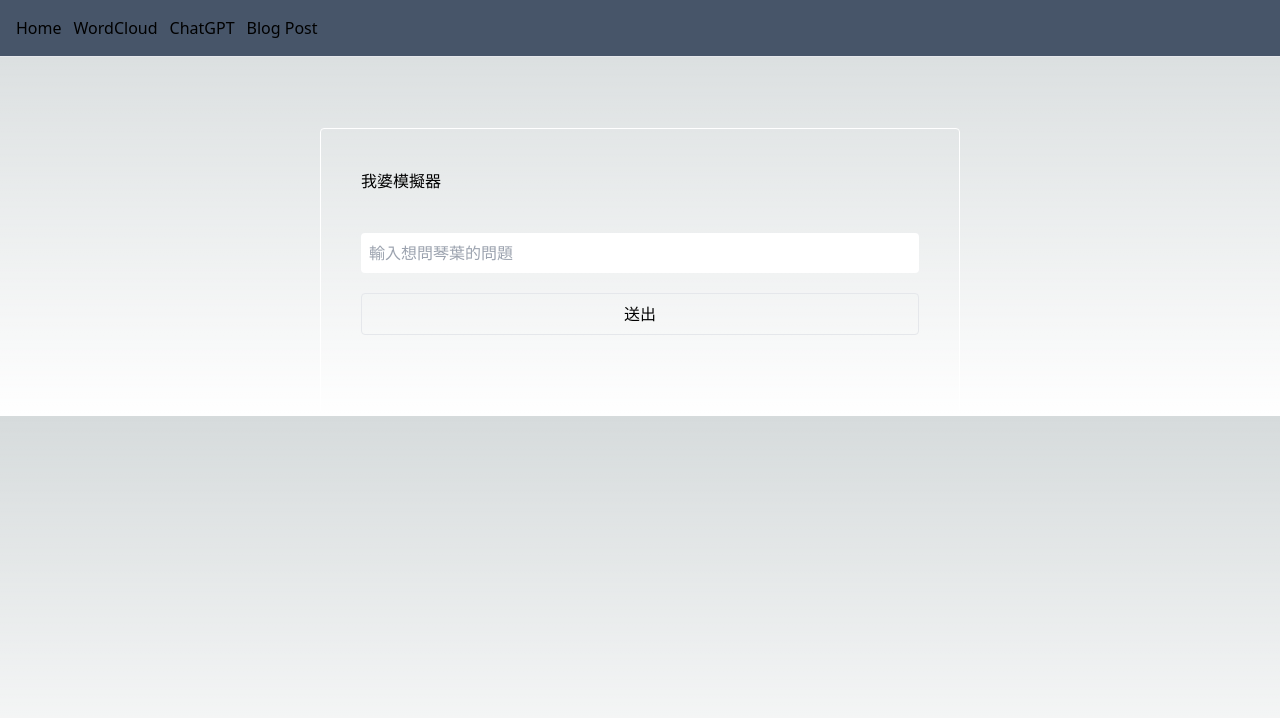
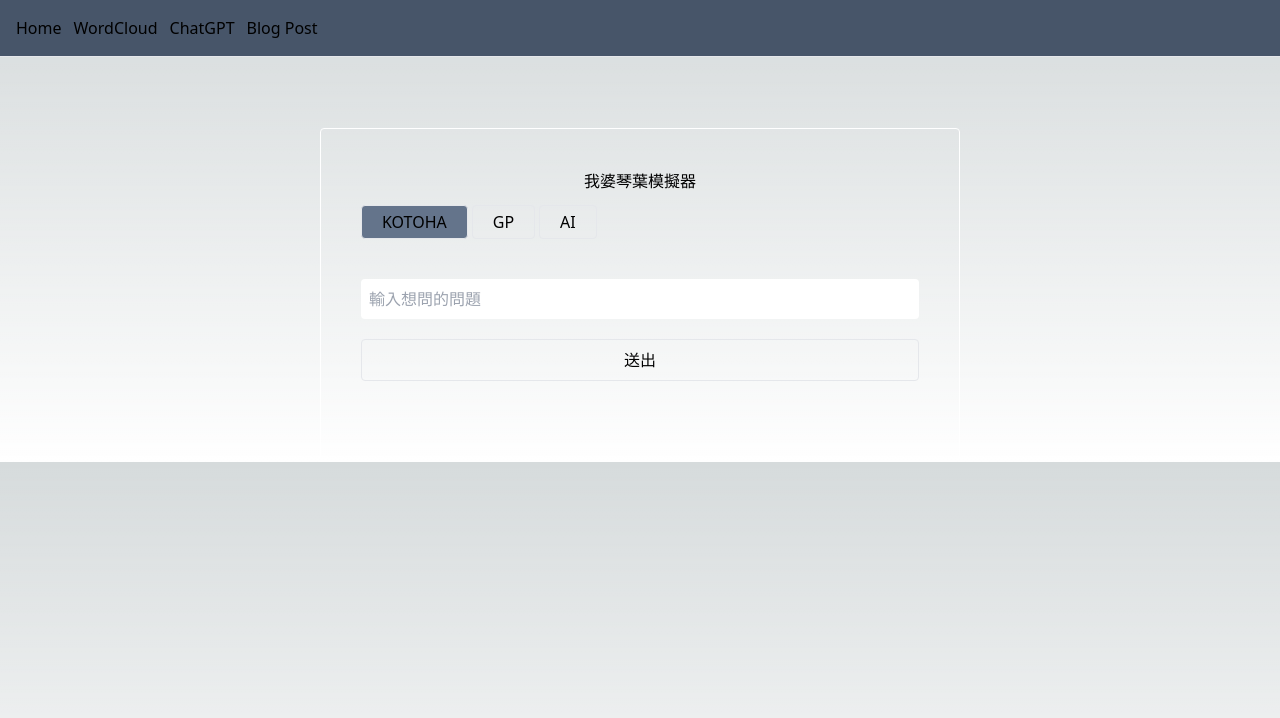
Before and after one commit to shangjuc/trend_lite_next, a Next.js app: page /chatgpt in a window 1280 px wide. Shown: the top 718 px of the page. Built offline with nearby package versions, Linux system fonts and the light colour scheme.

Commit message:
Add interface and multi role at chatgpt

```diff
--- a/src/pages/chatgpt.tsx
+++ b/src/pages/chatgpt.tsx
@@ -3,22 +3,45 @@ import Head from "next/head";
 import Navbar from '@/components/navbar/navbar'
 const title_msg = `ChatGPT test`;
 
+interface I_Chat {
+    user_input: string;
+    ai_answer: string;
+    is_loading: boolean;
+}
+interface I_ChatHistoryData {
+    kotoha: I_Chat[]|[];
+    gp: I_Chat[]|[];
+    ai: I_Chat[]|[];
+}
+
 export default function ChatGPT() {
 
-    const [userInput, setUserInput] = useState('');
-    const [chatHistory, setChatHistory] = useState([{ user_input: '', ai_answer: '' }]);
-    const [isLoading, setIsLoading] = useState(false);
+    const [userInput, setUserInput] = useState<string>('');
+    const [aiRole, setAiRole] = useState<string>('kotoha');
+    const [isLoading, setIsLoading] = useState<boolean>(false);
+    const [chatHistoryData, setChatHistoryData] = useState<I_ChatHistoryData>({
+        'kotoha': [],
+        'gp': [],
+        'ai': []
+    })
 
 
-    function get_anwser() {
-        console.log(userInput);
-        if(!userInput) return;
-        let params = { q: userInput }
-        if(isLoading) return;
+    function get_anwser(user_input:string, ai_role:string) {
+        console.log(user_input);
+        if (!user_input) return;
+        // let params = { q: user_input }
+        // if (isLoading) return;
+        let temp_history:I_Chat[] = chatHistoryData[ai_role as keyof I_ChatHistoryData];
+        if(temp_history[temp_history.length - 1].is_loading) return;
+        temp_history[temp_history.length - 1].is_loading = true;
+        setChatHistoryData({
+            ...chatHistoryData,
+            [ai_role as keyof I_ChatHistoryData]: temp_history
+        });
         setIsLoading(true);
         setUserInput('');
 
-        fetch(`http://localhost:5566/api/chatgpt?q=${userInput}`)
+        fetch(`http://localhost:5566/api/chatgpt?q=${user_input}&role=${ai_role}`)
             .then(res => {
                 // console.log(res)
                 return res.json();
@@ -27,10 +50,12 @@ export default function ChatGPT() {
                 console.log(myjson)
                 if (typeof myjson?.answer === 'string') {
                     setIsLoading(false);
-                    let temp_history = chatHistory;
-                    // temp_history.push({ user_input: userInput, ai_answer: myjson?.answer })
                     temp_history[temp_history.length - 1].ai_answer = myjson.answer;
-                    setChatHistory(temp_history);
+                    temp_history[temp_history.length - 1].is_loading = false;
+                    setChatHistoryData({
+                        ...chatHistoryData,
+                        [ai_role as keyof I_ChatHistoryData]: temp_history
+                    });
                 } else {
                     setIsLoading(false);
                 }
@@ -42,17 +67,35 @@ export default function ChatGPT() {
 
     }
     function handleKeyDown(event: any) {
+
         // console.log(e);
         // setUserInput(e.target.value);
         if (event.key === 'Enter') {
-            let temp_history = chatHistory;
-            temp_history.push({ user_input: userInput, ai_answer: '(...)' })
-            setChatHistory(temp_history);
-            get_anwser();
+            let ai_role = aiRole;
+            let user_input = userInput;
+            if (!user_input) return;
+            let temp_history:I_Chat[] = chatHistoryData[ai_role as keyof I_ChatHistoryData];
+            if(temp_history[temp_history.length - 1]?.is_loading) return;
+
+            temp_history.push({ user_input: user_input, ai_answer: '(...)', is_loading:false });
+            // chatHistoryData[temp_ai_role as keyof I_ChatHistoryData] = temp_history;
+            setChatHistoryData({
+                ...chatHistoryData,
+                [ai_role as keyof I_ChatHistoryData]: temp_history
+            });
+            // console.log(chatHistoryData)
+            get_anwser(user_input, ai_role);
             event.target.value = '';
         }
 
     }
+
+    const selectAiRole = (role:string)=>{
+        // let temp_history:I_Chat[] = chatHistoryData[role as keyof I_ChatHistoryData];
+        // console.log(chatHistoryData)
+        setAiRole(role);
+    }
+
 
 
 
@@ -63,23 +106,30 @@ export default function ChatGPT() {
             </Head>
             <Navbar />
             <div className=" flex w-full justify-center items-center">
-                <div className="card flex flex-wrap w-1/2 h-auto p-10 border rounded border-white">
-                    <h1>我婆模擬器</h1>
-                    {chatHistory.map((item, index) =>
+                <div className="card flex flex-wrap justify-center w-1/2 h-auto p-10 border rounded border-white">
+                    <h1 className=" text-center mb-3">{aiRole === 'kotoha' ? '我婆琴葉' : aiRole.toUpperCase()}模擬器</h1>
+                    <div className="btn-container flex w-full">
+                        {['kotoha', 'gp', 'ai'].map((item,idx)=>{
+                            return <button key={idx} className={ (aiRole===item? ' bg-slate-500': '') + " border rounded px-5 py-1 mr-1"}  onClick={() => { selectAiRole(item) }}>{item.toUpperCase()}</button>
+                        })}
+                    </div>
 
-                        item.user_input &&
+
+                    {chatHistoryData[aiRole as keyof I_ChatHistoryData].map((item, index) =>
+
+                        true &&
                         <div key={index} className="w-full border-b py-10" >
                             <p>Q: {item.user_input}</p>
-                            <p>琴葉: {item.ai_answer}</p>
+                            <p>{aiRole.toLocaleUpperCase()}: {item.ai_answer}</p>
 
                         </div>
                     )}
                     {/* {isLoading && <div className="w-full">Loading...</div>} */}
                     <div className="user-input flex flex-wrap w-full justify-center items-center py-10">
-                        <input type="text" placeholder="輸入想問琴葉的問題" className=" w-full text-gray-500 mb-5 h-10 rounded px-2"
+                        <input type="text" placeholder="輸入想問的問題" className=" w-full text-gray-500 mb-5 h-10 rounded px-2"
                             onChange={handleChange}
                             onKeyDown={handleKeyDown} />
-                        <button className="w-full border p-2 rounded" onClick={get_anwser} onKeyDown={get_anwser}>送出</button>
+                        <button className="w-full border p-2 rounded" onClick={()=>get_anwser(userInput, aiRole)}>送出</button>
                     </div>
 
 
```
